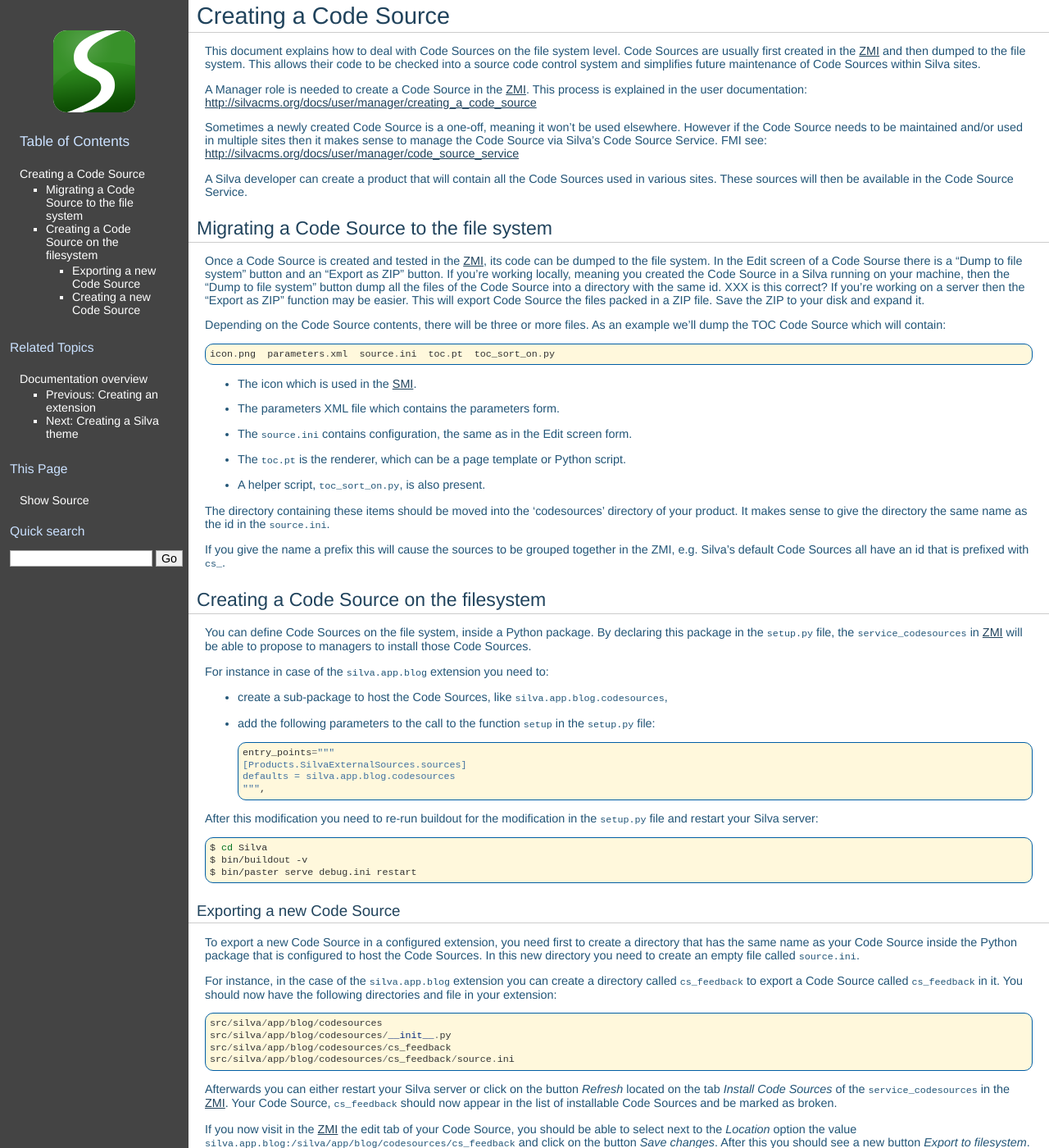
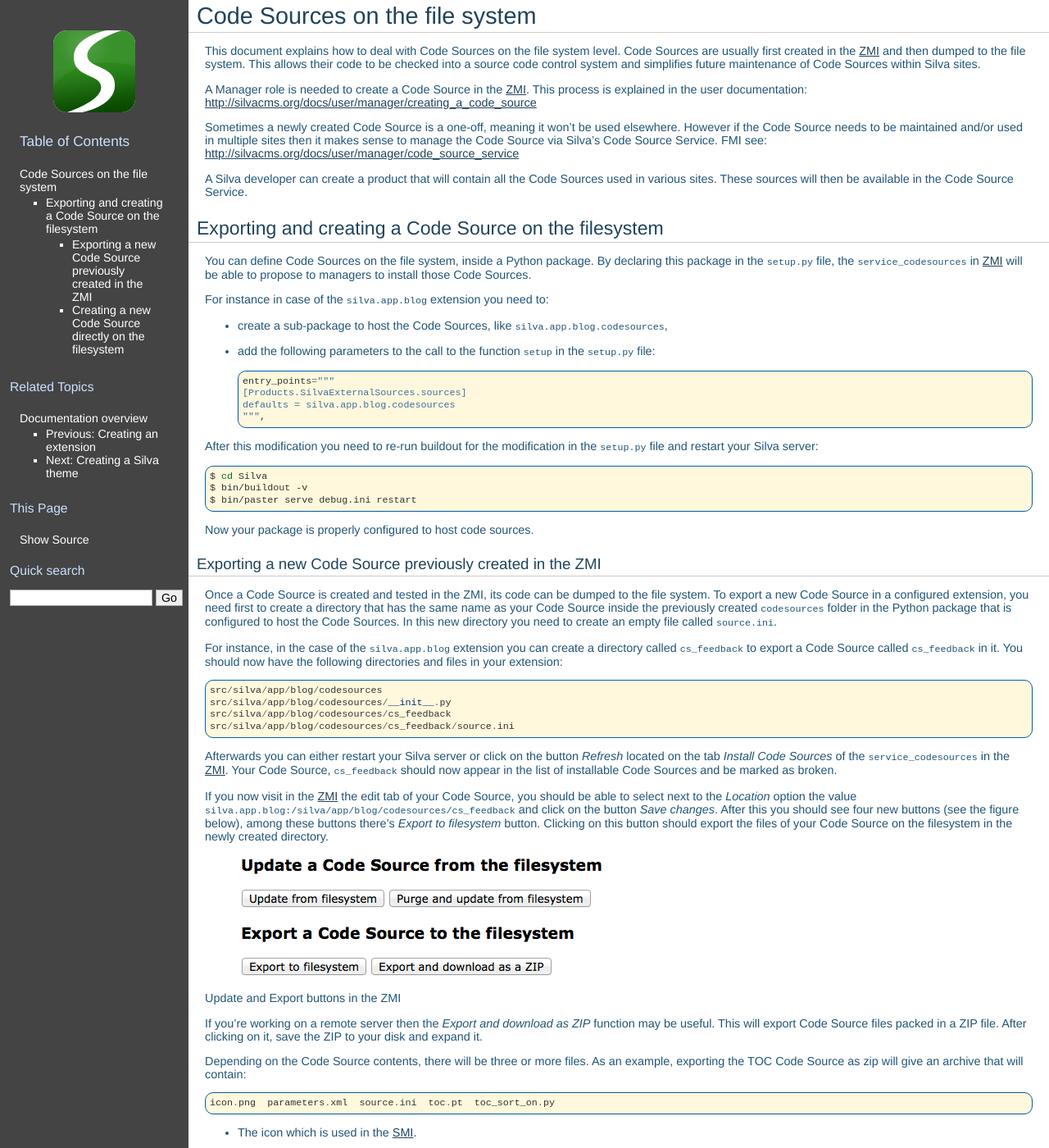
Before and after one commit to silvacms/documentation, a Sphinx documentation site: the page built from source/code_source/index.rst, in a window 1280 px wide and 1400 px high. Shown: the whole window at 82% size. Built offline with Sphinx 7.4.7, drawn with Linux system fonts in a browser that asks for light colours; pages that are not in the unit, such as notebooks, are missing from menus; comment, search, counter and statistics services are not loaded; some of the changed text lies outside the part shown.

Commit message:
Updated documentation about working with Code Sources on the file system. Added an image file.

```diff
--- a/source/code_source/index.rst
+++ b/source/code_source/index.rst
@@ -1,5 +1,5 @@
-Creating a Code Source
-======================
+Code Sources on the file system
+===============================
 
 This document explains how to deal with Code Sources on the file
 system level. Code Sources are usually first created in the
@@ -21,48 +21,8 @@
 Sources used in various sites. These sources will then be available in
 the Code Source Service.
 
-Migrating a Code Source to the file system
-------------------------------------------
-
-Once a Code Source is created and tested in the :term:`ZMI`, its code
-can be dumped to the file system. In the Edit screen of a Code Sourse
-there is a "Dump to file system" button and an "Export as ZIP"
-button. If you're working locally, meaning you created the Code Source
-in a Silva running on your machine, then the "Dump to file system"
-button dump all the files of the Code Source into a directory with the
-same id. XXX is this correct?  If you're working on a server then the
-"Export as ZIP" function may be easier.  This will export Code Source
-the files packed in a ZIP file. Save the ZIP to your disk and expand
-it.
-
-Depending on the Code Source contents, there will be three or more
-files. As an example we'll dump the TOC Code Source which will
-contain::
-
-  icon.png  parameters.xml  source.ini  toc.pt  toc_sort_on.py
-
-
-* The icon which is used in the :term:`SMI`.
-
-* The parameters XML file which contains the parameters form.
-
-* The ``source.ini`` contains configuration, the same as in the Edit
-  screen form.
-
-* The ``toc.pt`` is the renderer, which can be a page template or Python script.
-
-* A helper script, ``toc_sort_on.py``, is also present.
-
-The directory containing these items should be moved into the
-'codesources' directory of your product. It makes sense to give the
-directory the same name as the id in the ``source.ini``.
-
-If you give the name a prefix this will cause the sources to be
-grouped together in the ZMI, e.g. Silva's default Code Sources all
-have an id that is prefixed with ``cs_``.
-
-Creating a Code Source on the filesystem
-----------------------------------------
+Exporting and creating a Code Source on the filesystem
+------------------------------------------------------
 
 You can define Code Sources on the file system, inside a Python
 package. By declaring this package in the ``setup.py`` file, the
@@ -94,20 +54,24 @@
    $ bin/buildout -v
    $ bin/paster serve debug.ini restart
 
+Now your package is properly configured to host code sources.
 
-Exporting a new Code Source
-~~~~~~~~~~~~~~~~~~~~~~~~~~~
+Exporting a new Code Source previously created in the ZMI
+~~~~~~~~~~~~~~~~~~~~~~~~~~~~~~~~~~~~~~~~~~~~~~~~~~~~~~~~~
 
+Once a Code Source is created and tested in the ZMI,
+its code can be dumped to the file system.
 To export a new Code Source in a configured extension, you need first
 to create a directory that has the same name as your Code Source
-inside the Python package that is configured to host the Code
-Sources. In this new directory you need to create an empty file called
+inside the previously created ``codesources`` folder in the Python package
+that is configured to host the Code Sources.
+In this new directory you need to create an empty file called
 ``source.ini``.
 
 For instance, in the case of the ``silva.app.blog`` extension you can
 create a directory called ``cs_feedback`` to export a Code Source
 called ``cs_feedback`` in it. You should now have the following
-directories and file in your extension::
+directories and files in your extension::
 
   src/silva/app/blog/codesources
   src/silva/app/blog/codesources/__init__.py
@@ -123,15 +87,50 @@
 If you now visit in the :term:`ZMI` the edit tab of your Code Source, you
 should be able to select next to the *Location* option the value
 ``silva.app.blog:/silva/app/blog/codesources/cs_feedback`` and click
-on the button *Save changes*. After this you should see a new button
-*Export to filesystem*. Clicking on this button should export the
-files on the filesystem in the newly created directory.
+on the button *Save changes*. After this you should see four new buttons
+(see the figure below), among these buttons there's *Export to filesystem* button.
+Clicking on this button should export the files of your Code Source on the filesystem
+in the newly created directory.
 
-Creating a new Code Source
-~~~~~~~~~~~~~~~~~~~~~~~~~~
+.. figure:: update_export_cs.png
+        :alt: Update and Export buttons in the ZMI
+        :align: left
+Update and Export buttons in the ZMI
 
-To create a Code Source on the file system you need to create a few
-files. The most important one is ``source.ini``. This file follows a
+If you're working on a remote server then the *Export and download as ZIP*
+function may be useful. This will export Code Source files packed in a ZIP file.
+After clicking on it, save the ZIP to your disk and expand it.
+
+Depending on the Code Source contents, there will be three or more
+files. As an example, exporting the TOC Code Source as zip will give an archive
+that will contain::
+
+  icon.png  parameters.xml  source.ini  toc.pt  toc_sort_on.py
+
+* The icon which is used in the :term:`SMI`.
+
+* The parameters XML file which contains the parameters form.
+
+* The ``source.ini`` contains configuration, the same as in the Edit
+  screen form.
+
+* The ``toc.pt`` is the renderer, which can be a page template or Python script.
+
+* A helper script, ``toc_sort_on.py``, is also present.
+
+The directory containing these items can be moved into the
+'codesources' directory of your product. It makes sense to give the
+directory the same name as the id in the ``source.ini``.
+
+If you give the name a prefix this will cause the sources to be
+grouped together in the ZMI, e.g. Silva's default Code Sources all
+have an id that is prefixed with ``cs_``.
+
+Creating a new Code Source directly on the filesystem
+~~~~~~~~~~~~~~~~~~~~~~~~~~~~~~~~~~~~~~~~~~~~~~~~~~~~~
+
+To create a Code Source on the file system you need a few files.
+The most important one is ``source.ini``. This file follows a
 windows like INI file format to define the properties and settings of
 the Code Source.
 
@@ -169,9 +168,9 @@
   parameters in Silva content. If set to off only existing set
   parameters can be edited in Silva content,
 
-- Line 8 sets the flag ``previewable`` to on, that will enable the
-  preview all Code Sources in the WYSIWYG editor. Preview in the
-  editor can be disabled in the editor, in cases the Code Sources
+- Line 8 sets the flag ``previewable`` to on, that will enable to
+  preview Code Sources in the WYSIWYG editor. Preview in the
+  editor can be disabled, in cases the Code Source
   contains complicated Javascript that might not work in the editor.
 
 If your Code Source needs parameters, you can add a file called
```
Also changed, not shown: source/code_source/update_export_cs.png (added).
